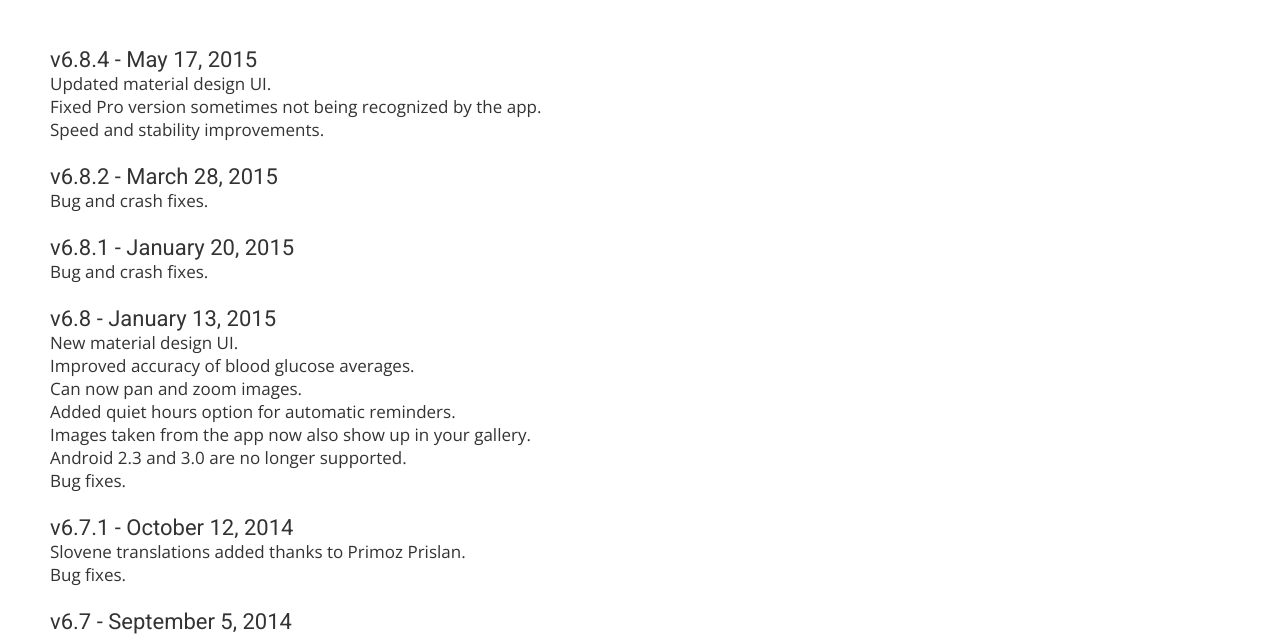
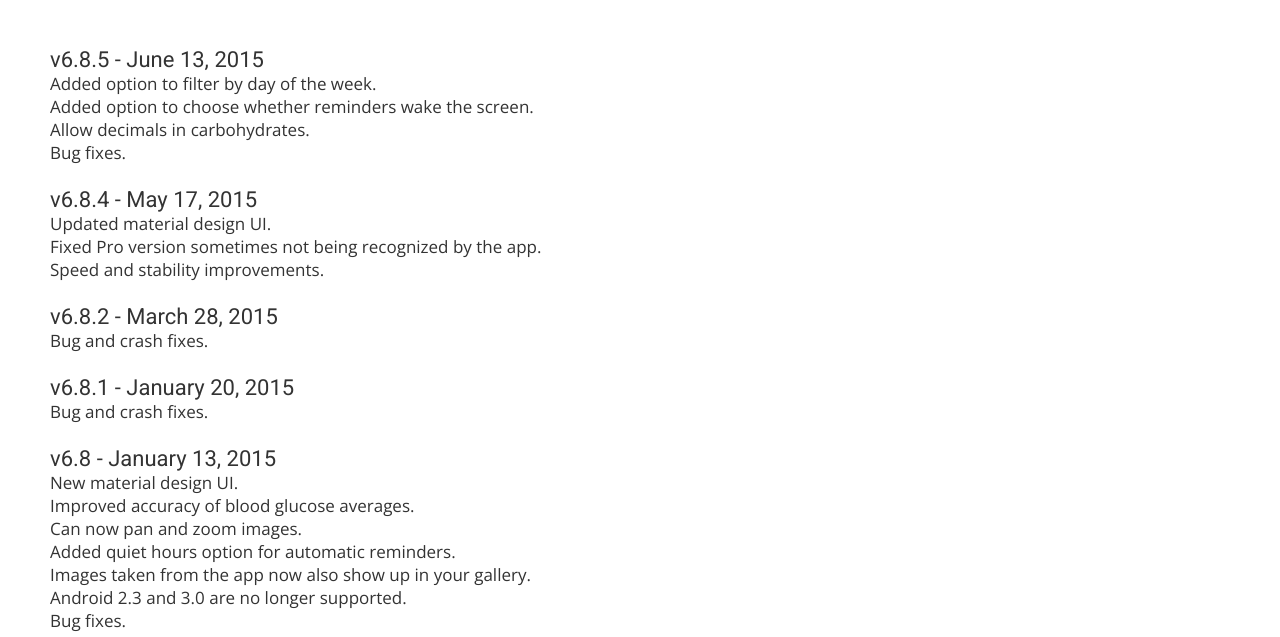
Before and after one commit to gowong/bgmonitor-web, a plain HTML site: page versionhistory.html in a window 1280 px wide. Shown: the part 150-787 px from the top of the page. Drawn offline with nearby package versions, Linux system fonts and the light colour scheme.

Commit message:
v6.8.5 release

```diff
--- a/versionhistory.html
+++ b/versionhistory.html
@@ -36,6 +36,15 @@
         </div>
 
         <div id="versionhistory_container" class="container_first inner_content">
+
+            <h3>v6.8.5 - June 13, 2015</h3>
+            <ul>
+                <li>Added option to filter by day of the week.</li>
+                <li>Added option to choose whether reminders wake the screen.</li>
+                <li>Allow decimals in carbohydrates.</li>
+                <li>Bug fixes.</li>
+            </ul>
+            <br>
 
             <h3>v6.8.4 - May 17, 2015</h3>
             <ul>
```
